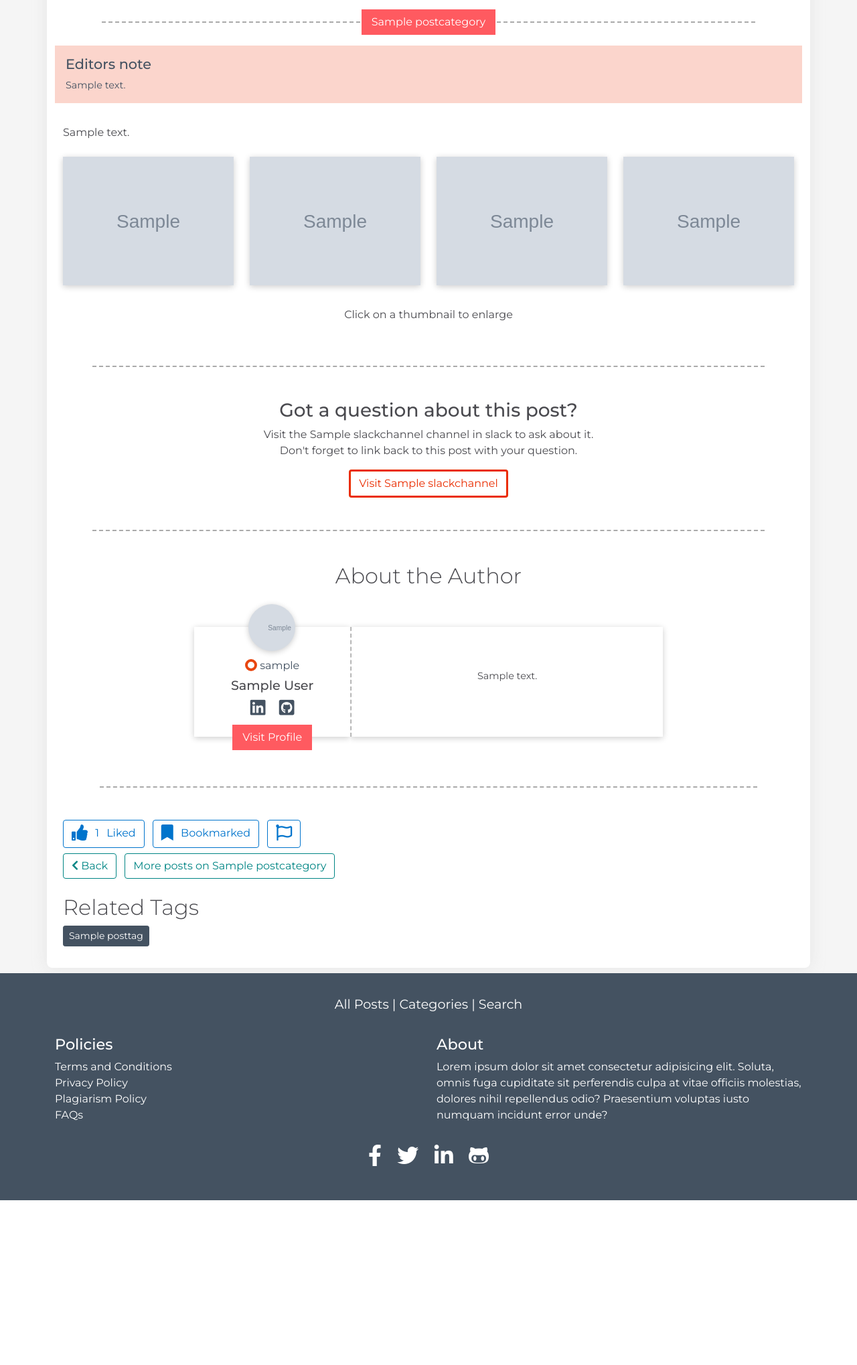
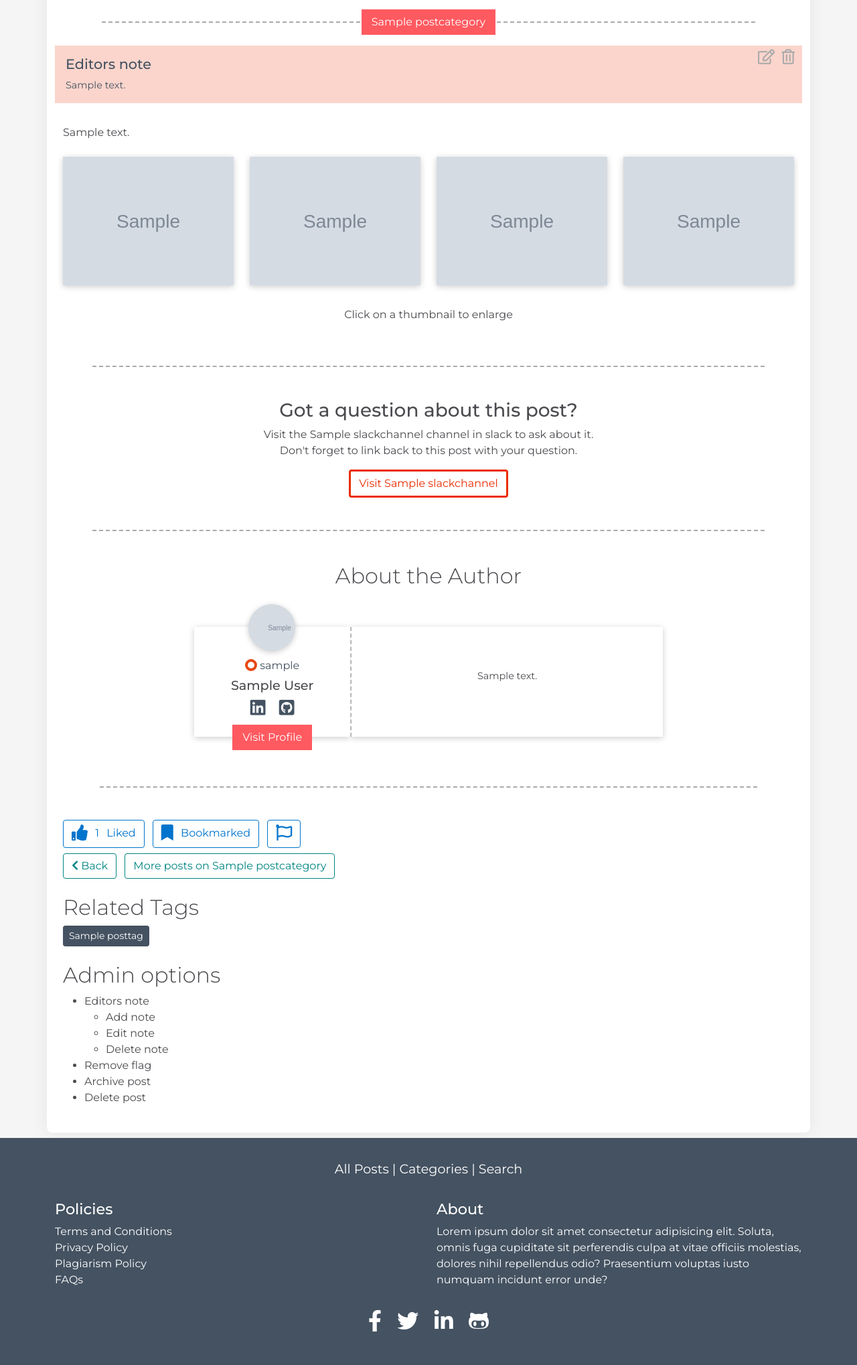
Before and after one commit to Code-Institute-Org/thelibrary, a Django app: a page that uses posts/templates/post_detail.html in a window 1280 px wide. Shown: the part 233-2271 px from the top of the page at 67% size. Before the commit the page ends 2025 px from the top, so only its background shows below. Run offline with Django 3.2, Linux system fonts and the light colour scheme; a user stored in the database is signed in; tables that the repository leaves empty hold one stand-in row (values such as "Sample post"); grey boxes marked "Sample" are stand-in pictures; some libraries are stand-ins or nearby versions.

Commit message:
Add crud operations for editors note.

```diff
--- a/manager/urls.py
+++ b/manager/urls.py
@@ -11,6 +11,9 @@ from .views import (
     manage_tags,
     EditTag,
     delete_tag,
+    EditEditorsNote,
+    delete_editors_note,
+    AddEditorsNote
 )
 
 urlpatterns = [
@@ -37,5 +40,14 @@ urlpatterns = [
     path(
         'edit_tag/<int:pk>',
         EditTag.as_view(), name='edit_tag'),
-    path('delete_tag/<int:pk>', delete_tag, name="delete_tag")
+    path('delete_tag/<int:pk>', delete_tag, name="delete_tag"),
+    path(
+        'editors_note/edit/<int:pk>',
+        EditEditorsNote.as_view(), name="edit_editors_note"),
+    path(
+        'editors_note/delete/<int:pk>',
+        delete_editors_note, name="delete_editors_note"),
+    path(
+        'editors_note/add/<int:pk>',
+        AddEditorsNote.as_view(), name="add_editors_note"),
 ]
--- a/posts/templates/post_detail.html
+++ b/posts/templates/post_detail.html
@@ -93,7 +93,22 @@
         <aside id="editors-note" class="col-12 post-detail-note mb-2">
             <h2>Editors note</h2>
             <p>{{ post.editors_note }}</p>
+            <div id="editor-crud-btns">
+                <a href="{% url 'edit_editors_note' post.pk %}"
+                    aria-label="Edit editors note" title="Edit this note">
+                    <i class="far fa-edit"></i></a>
+                <button type="button" id="editorsNoteDeleteBtn" data-post-pk="{{post.pk}}"
+                    aria-label="Delete this editors note" title="Delete this note">
+                    <i class="far fa-trash-alt"></i>
+                </button>
+            </div>
         </aside>
+        {% elif request.user.userprofile.is_mod %}
+        <p class="text-end">
+            <a href="{% url 'add_editors_note' post.pk %}" title="Add editors note" class="edit-btn">
+                <i class="fas fa-pen-alt"></i>
+            </a>
+        </p>
         {% endif %}
         {% if post.course.name == '4P Course' or post.course.name == '5P Course' %}
         <aside id="course-note" class="col-12 post-detail-note">
@@ -328,6 +343,21 @@
                     class="btn btn-sm btn-secondary me-2 mb-2">{{ tag }}</a>
             {% endfor %}
         </div>
+        <div class="col-12">
+            <h2 class="mt-3 thin-text">Admin options</h2>
+            <ul>
+                <li>Editors note
+                    <ul>
+                        <li>Add note</li>
+                        <li>Edit note</li>
+                        <li>Delete note</li>
+                    </ul>
+                </li>
+                <li>Remove flag</li>
+                <li>Archive post</li>
+                <li>Delete post</li>
+            </ul>
+        </div>
     </div>
 </article>
 
--- a/static/css/main.css
+++ b/static/css/main.css
@@ -713,19 +713,33 @@ https://stackoverflow.com/questions/18531959/how-to-create-triangle-shape-in-the
     right: -7px;
 }
 
-#author-crud-btns button {
-    background-color: var(--white);
+#editor-crud-btns {
+    position: absolute;
+    top: 5px;
+    right: 5px;
+}
+
+#author-crud-btns button,
+#editor-crud-btns button {
+    background-color: transparent;
     border: none;
 }
 
-#author-crud-btns i {
+#author-crud-btns i,
+#editor-crud-btns i,
+.edit-btn {
     color: var(--grey);
     font-size: 1.4rem;
     transition: all ease-in-out .4s;
 }
 
-#author-crud-btns i:hover {
+#author-crud-btns i:hover,
+#editor-crud-btns i:hover {
     color: var(--orange);
+}
+
+#editors-note {
+    position: relative;
 }
 
 .author {
--- a/static/js/postBtns.js
+++ b/static/js/postBtns.js
@@ -7,7 +7,7 @@
  * Local url is needed so code will work in development and deployed site
  * @returns false if user clicks cancel on confirm window
  */
-function checkDelete(postID) {
+function checkDeletePost(postID) {
     let check = confirm("This will permanently delete your post, are you sure?");
 
     if (check) {
@@ -30,7 +30,7 @@ let deleteBtns = document.getElementsByClassName('deleteBtn');
 for (let i = 0; i < deleteBtns.length; i++) {
     let postID = deleteBtns[i].getAttribute('data-post-pk');
     deleteBtns[i].addEventListener('click', function () {
-        checkDelete(postID);
+        checkDeletePost(postID);
     });
 }
 
@@ -40,3 +40,22 @@ if (document.getElementById('back-btn')) {
         goBack();
     });
 }
+
+function checkDeleteEditorsNote(postID) {
+    let check = confirm("Are you sure you want to delete this editors note?");
+    if (check) {
+        let currentURL = window.location.href;
+        let splitStr = currentURL.split('/');
+        let url = `${splitStr[0]}//${splitStr[2]}/manager/editors_note/delete/${postID}`;
+        window.location.href = url;
+        return
+    } else {
+        return false;
+    }
+}
+
+let editorsNoteDeleteBtn = document.getElementById('editorsNoteDeleteBtn');
+editorsNoteDeleteBtn.addEventListener('click', function () {
+    let postID = editorsNoteDeleteBtn.getAttribute('data-post-pk');
+    checkDeleteEditorsNote(postID);
+});
```
Also changed, not shown: manager/templates/add_editors_note.html (added, +14 -0 lines), manager/templates/edit_editors_note.html (added, +14 -0 lines), manager/views.py (+57 -4 lines).
